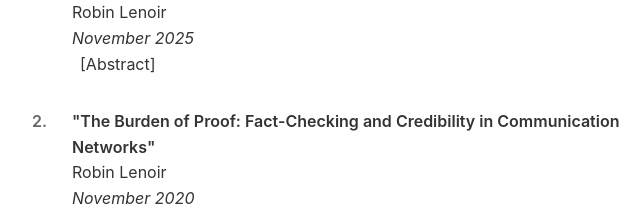
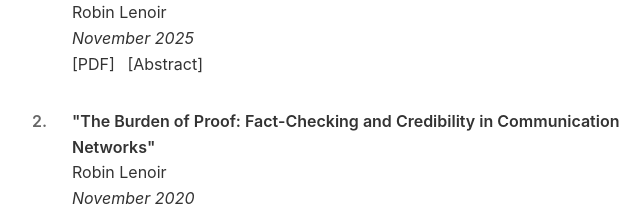
Before and after one commit to Robin-Lenoir/robinlenoir.github.io, a plain HTML site: page research.html in a window 1280 px wide. Shown: the part 170-381 px from the top of the page, 282-922 px from the left. Drawn offline with Linux system fonts and the light colour scheme.

Commit message:
Deploy website 2025-12-10 09:52:37

```diff
--- a/research.html
+++ b/research.html
@@ -25,7 +25,7 @@
                     Robin Lenoir<br>
                     <em>November 2025</em><br>
                     <span class="paper-links">
-                        <!-- [<a href="public/papers/social_bank_runs.pdf">PDF</a>] -->
+                        [<a href="public/papers/social_bank_runs.pdf">PDF</a>]
                     </span>
                     <details class="inline-abstract">
                         <summary>[Abstract]</summary>
```
